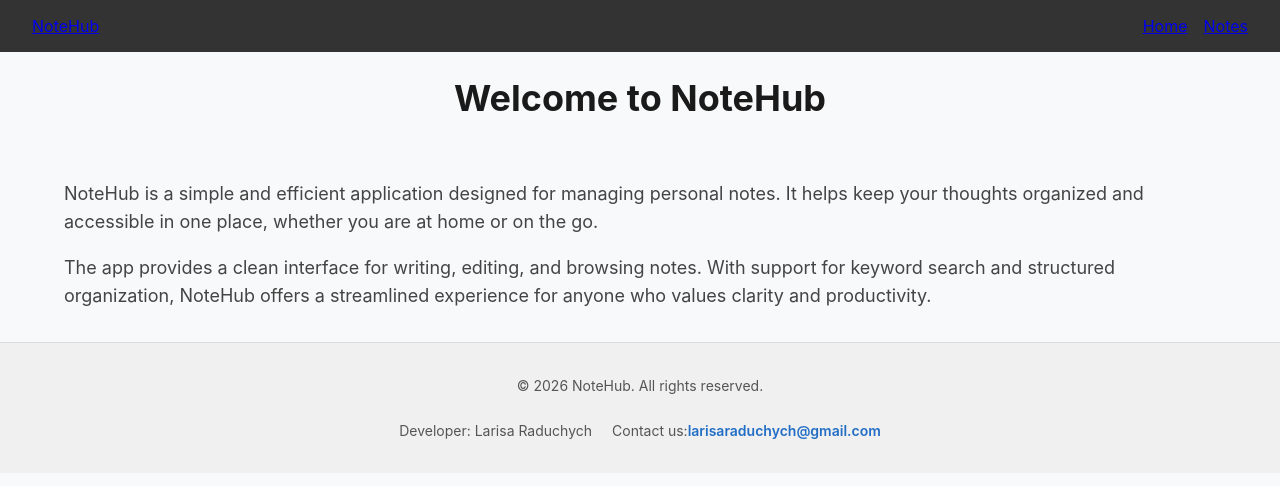
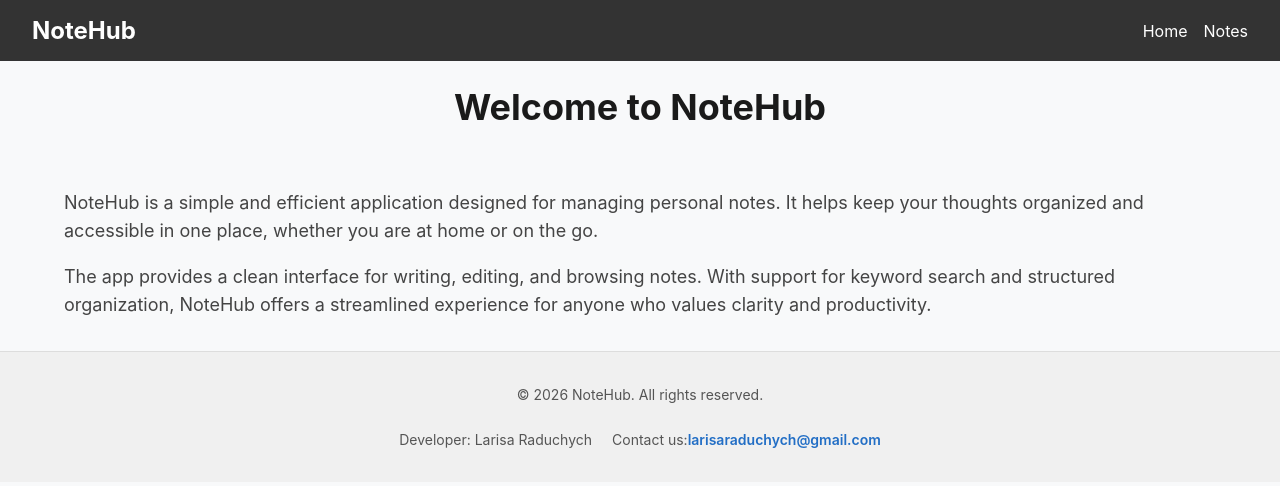
Before and after one commit to Larisa-Raduchych/07-routing-nextjs, a Next.js app: page / in a window 1280 px wide. Shown: the top 486 px of the page. Built offline with nearby package versions, Linux system fonts and the light colour scheme.

Commit message:
correction

```diff
--- a/app/notes/filter/@modal/(..)[id]/page.tsx
+++ b/app/@modal/(.)notes/[id]/page.tsx
@@ -1,4 +1,4 @@
-import NotePreviewClient from "../../../../../components/NotePreview/NotePreview.client";
+import NotePreviewClient from "../../../../components/NotePreview/NotePreview.client";
 
 interface NotePreviewPageProps {
   params: Promise<{ id: string }>;
--- a/app/layout.tsx
+++ b/app/layout.tsx
@@ -11,8 +11,10 @@ export const metadata: Metadata = {
 
 export default function RootLayout({
   children,
+  modal,
 }: Readonly<{
   children: React.ReactNode;
+  modal: React.ReactNode;
 }>) {
   return (
     <html lang="en">
@@ -20,6 +22,7 @@ export default function RootLayout({
         <TanStackProvider>
           <Header />
           {children}
+          {modal}
           <Footer />
         </TanStackProvider>
       </body>
--- a/app/notes/filter/layout.tsx
+++ b/app/notes/filter/layout.tsx
@@ -3,15 +3,13 @@ import css from "./LayoutNotes.module.css";
 interface FilterLayoutProps {
   children: React.ReactNode;
   sidebar: React.ReactNode;
-  modal: React.ReactNode;
 }
 
-const FilterLayout = ({ children, sidebar, modal }: FilterLayoutProps) => {
+const FilterLayout = ({ children, sidebar }: FilterLayoutProps) => {
   return (
     <div className={css.container}>
       <aside className={css.sidebar}>{sidebar}</aside>
       <div className={css.notesWrapper}>{children}</div>
-      {modal}
     </div>
   );
 };
--- a/components/Header/Header.tsx
+++ b/components/Header/Header.tsx
@@ -4,17 +4,21 @@ import Link from "next/link";
 const Header = () => {
   return (
     <header className={css.header}>
-      <Link href="/" aria-label="Home">
+      <Link href="/" aria-label="Home" className={css.headerLink}>
         NoteHub
       </Link>
       <nav aria-label="Main Navigation">
         <ul className={css.navigation}>
-          <li>
-            <Link href="/">Home</Link>
+          <li className={css.navigationItem}>
+            <Link href="/" className={css.navigationLink}>
+              Home
+            </Link>
           </li>
-          <li>
+          <li className={css.navigationItem}>
             {/* <Link href="/notes">Notes</Link> */}
-            <Link href="/notes/filter/all">Notes</Link>
+            <Link href="/notes/filter/all" className={css.navigationLink}>
+              Notes
+            </Link>
           </li>
         </ul>
       </nav>
```
Also changed, not shown: app/notes/[id]/NoteDetails.module.css (+13 -0 lines), app/@modal/default.tsx (renamed from app/notes/filter/@modal/default.tsx).
